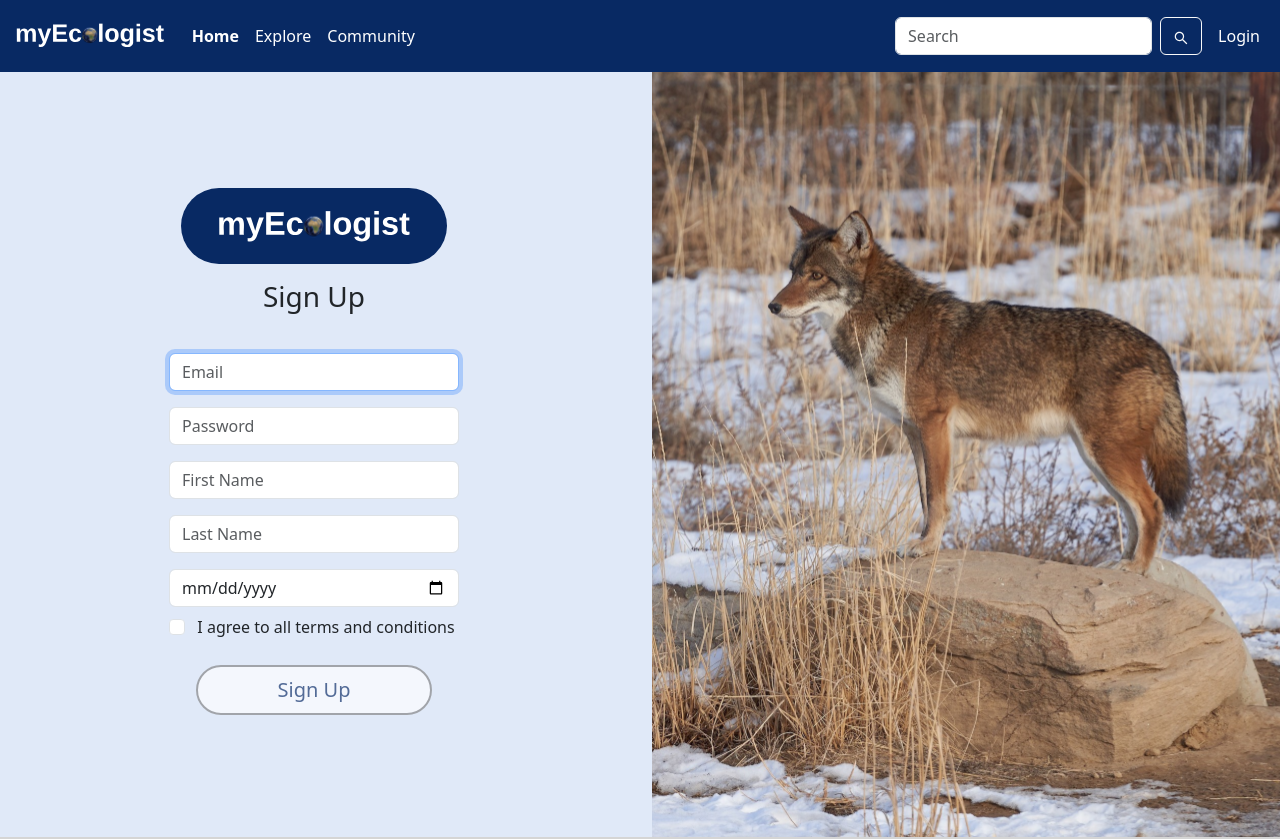
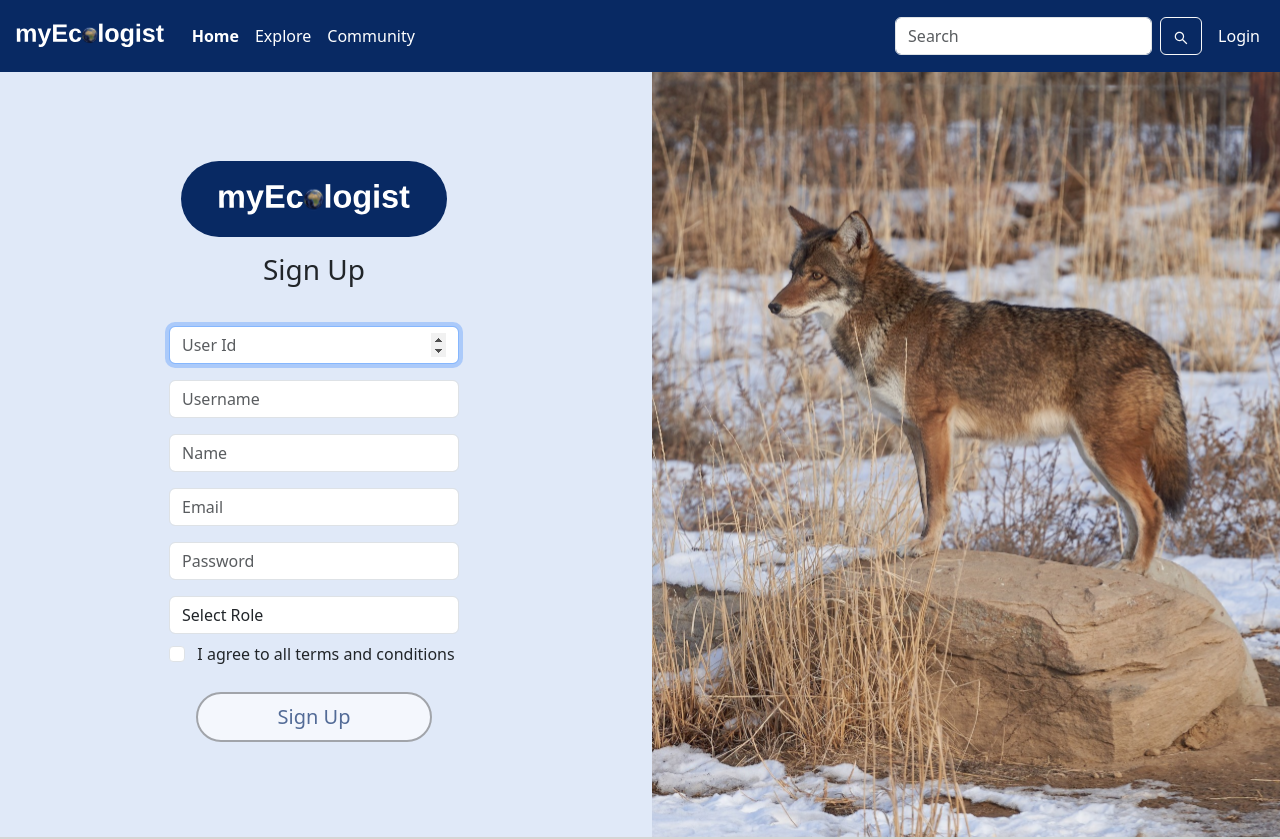
Before and after one commit to cyodaiken/flora-fauna-web-app, a React (Create React App) app: page /Signup in a window 1280 px wide. Shown: the top 839 px of the page. Built offline with nearby package versions, Linux system fonts and the light colour scheme; the HTML template or start-up script is replaced by a standard one.

Commit message:
apurva users changes

```diff
--- a/src/myEcologist/Community/profile/index.js
+++ b/src/myEcologist/Community/profile/index.js
@@ -25,8 +25,8 @@ function Profile() {
 
   const [currentUser, setCurrentUser] = useState(null);
   const fetchCurrentUser = async () => {
-    const serverCurrentUser = await client.account();
-    setCurrentUser(serverCurrentUser);
+    //const serverCurrentUser = await client.account();
+    //setCurrentUser(serverCurrentUser);
   };
 
   const fetchUser = async () => {
--- a/src/myEcologist/Login/Login.js
+++ b/src/myEcologist/Login/Login.js
@@ -2,18 +2,36 @@ import "./Login.css";
 import React, { useState } from "react";
 import Form from "react-bootstrap/Form";
 import Button from "react-bootstrap/Button";
-import { Link } from "react-router-dom";
+import { Link, useNavigate } from "react-router-dom";
+import * as client from "./client";
 
 const Login = () => {
-  const [email, setEmail] = useState("");
-  const [password, setPassword] = useState("");
+  const [credentials, setCredentials] = useState({
+    user_id: "",
+    password: "",
+  });
+  const navigate = useNavigate();
+  const signin = async (event) => {
+    event.preventDefault();
+
+    try {
+      const user = await client.signin(credentials);
+      if (!user) {
+        alert("Incorrect Username/Password");
+      } else {
+        console.log("Logged in successfully");
+        navigate("/Login/account"); // Navigate to the new page
+      }
+    } catch (err) {
+      console.error(err);
+      alert(
+        "Signin failed: " + (err.response?.data?.message || "Unknown error")
+      );
+    }
+  };
 
   function validateForm() {
-    return email.length > 0 && password.length > 0;
-  }
-
-  function handleSubmit(event) {
-    event.preventDefault();
+    return credentials.user_id > 0 && credentials.password.length > 0;
   }
 
   return (
@@ -31,35 +49,33 @@ const Login = () => {
         <div className="row mb-3">
           <h3>Login</h3>
         </div>
-        <Form
-          className="row w-50 custom-width login-form"
-          onSubmit={handleSubmit}
-        >
-          <Form.Group size="lg" controlId="email">
+        <Form className="row w-50 custom-width login-form" onSubmit={signin}>
+          <Form.Group size="lg" controlId="user_id">
             <Form.Control
               autoFocus
-              type="email"
-              value={email}
-              placeholder="Email"
-              onChange={(e) => setEmail(e.target.value)}
+              type="number"
+              value={credentials.user_id}
+              placeholder="User ID"
+              onChange={(e) =>
+                setCredentials({
+                  ...credentials,
+                  user_id: parseInt(e.target.value, 10) || "",
+                })
+              }
+              onWheel={(e) => e.target.blur()}
             />
           </Form.Group>
 
           <Form.Group className="mt-3" size="lg" controlId="password">
             <Form.Control
               type="password"
-              value={password}
+              value={credentials.password}
               placeholder="Password"
-              onChange={(e) => setPassword(e.target.value)}
+              onChange={(e) =>
+                setCredentials({ ...credentials, password: e.target.value })
+              }
             />
           </Form.Group>
-
-          {/* Forgot Password Link */}
-          <div className="mt-2">
-            <Link to="/forgot-password" className="forgot-password-link">
-              Forgot Password?
-            </Link>
-          </div>
 
           <Button
             className="form-submit-button mt-3"
--- a/src/myEcologist/Login/SignUp.js
+++ b/src/myEcologist/Login/SignUp.js
@@ -2,34 +2,51 @@ import "./Login.css";
 import React, { useState } from "react";
 import Form from "react-bootstrap/Form";
 import Button from "react-bootstrap/Button";
+import { Link, useNavigate } from "react-router-dom";
+import * as client from "./client";
 
 const SignUp = () => {
-  const [email, setEmail] = useState("");
-  const [password, setPassword] = useState("");
-  const [firstName, setFirstName] = useState("");
-  const [lastName, setLastName] = useState("");
-  const [dob, setDob] = useState("");
   const [agreeTerms, setAgreeTerms] = useState(false);
 
+  const [error, setError] = useState("");
+  const [credentials, setCredentials] = useState({
+    user_id: "",
+    user_login: "",
+    user_name: "",
+    email: "",
+    password: "",
+    user_role: "",
+  });
+  const navigate = useNavigate();
+
+  const signup = async (event) => {
+    event.preventDefault();
+    console.log("in signup");
+    try {
+      const user = await client.signup(credentials);
+      console.log("returned from server call", user);
+      if (user == 200) {
+        alert("User_ID already taken. Try again.");
+      } else {
+        alert("Signup successful! Log into your account.");
+        navigate("../Login");
+      }
+    } catch (err) {
+      console.error(err);
+      setError(err.response.data.message);
+      alert("Signup failed: " + err.response.data.message);
+    }
+  };
   function validateForm() {
     return (
-      email.length > 0 &&
-      password.length > 0 &&
-      firstName.length > 0 &&
-      lastName.length > 0 &&
-      dob.length > 0 &&
+      credentials.user_name.length > 0 &&
+      credentials.email.length > 0 &&
+      credentials.password.length > 0 &&
+      credentials.user_id > 0 &&
+      credentials.user_login.length > 0 &&
+      credentials.user_role.length > 0 &&
       agreeTerms
     );
-  }
-
-  function handleSubmit(event) {
-    event.preventDefault();
-    console.log(email);
-    console.log(password);
-    console.log(firstName);
-    console.log(lastName);
-    console.log(dob);
-    console.log(agreeTerms);
   }
 
   return (
@@ -47,54 +64,78 @@ const SignUp = () => {
         <div className="row mb-3">
           <h3>Sign Up</h3>
         </div>
-        <Form
-          className="row w-50 custom-width login-form"
-          onSubmit={handleSubmit}
-        >
+        <Form className="row w-50 custom-width login-form" onSubmit={signup}>
+          <Form.Group className="mt-3" size="lg" controlId="user_id">
+            <Form.Control
+              autoFocus
+              type="number"
+              value={credentials.user_id}
+              placeholder="User Id"
+              onChange={(e) =>
+                setCredentials({
+                  ...credentials,
+                  user_id: parseInt(e.target.value, 10) || "",
+                })
+              }
+              onWheel={(e) => e.target.blur()}
+            />
+          </Form.Group>
+          <Form.Group className="mt-3" size="lg" controlId="user_login">
+            <Form.Control
+              type="text"
+              value={credentials.user_login}
+              placeholder="Username"
+              onChange={(e) =>
+                setCredentials({ ...credentials, user_login: e.target.value })
+              }
+            />
+          </Form.Group>
+          <Form.Group className="mt-3" size="lg" controlId="username">
+            <Form.Control
+              type="text"
+              value={credentials.user_name}
+              placeholder="Name"
+              onChange={(e) =>
+                setCredentials({ ...credentials, user_name: e.target.value })
+              }
+            />
+          </Form.Group>
           <Form.Group className="mt-3" size="lg" controlId="email">
             <Form.Control
-              autoFocus
               type="email"
-              value={email}
+              value={credentials.email}
               placeholder="Email"
-              onChange={(e) => setEmail(e.target.value)}
+              onChange={(e) =>
+                setCredentials({ ...credentials, email: e.target.value })
+              }
             />
           </Form.Group>
 
           <Form.Group className="mt-3" size="lg" controlId="password">
             <Form.Control
               type="password"
-              value={password}
+              value={credentials.password}
               placeholder="Password"
-              onChange={(e) => setPassword(e.target.value)}
+              onChange={(e) =>
+                setCredentials({ ...credentials, password: e.target.value })
+              }
             />
           </Form.Group>
-
-          <Form.Group className="mt-3" size="lg" controlId="firstName">
+          <Form.Group className="mt-3" size="lg" controlId="user_role">
             <Form.Control
-              type="text"
-              value={firstName}
-              placeholder="First Name"
-              onChange={(e) => setFirstName(e.target.value)}
-            />
-          </Form.Group>
-
-          <Form.Group className="mt-3" size="lg" controlId="lastName">
-            <Form.Control
-              type="text"
-              value={lastName}
-              placeholder="Last Name"
-              onChange={(e) => setLastName(e.target.value)}
-            />
-          </Form.Group>
-
-          <Form.Group className="mt-3" size="lg" controlId="dob">
-            <Form.Control
-              type="date"
-              value={dob}
-              placeholder="Date of Birth"
-              onChange={(e) => setDob(e.target.value)}
-            />
+              as="select"
+              value={credentials.user_role}
+              onChange={(e) =>
+                setCredentials({ ...credentials, user_role: e.target.value })
+              }
+            >
+              <option value="" disabled>
+                Select Role
+              </option>
+              <option value="user">user</option>
+              <option value="admin">admin</option>
+              <option value="moderator">moderator</option>
+            </Form.Control>
           </Form.Group>
 
           <Form.Group controlId="agreeTerms" className="mb-2 mt-2">
--- /dev/null
+++ b/src/myEcologist/Login/account-display.js
@@ -0,0 +1,8 @@
+const AccountDisplay = () => {
+  return (
+    <div>
+      <h3>ACCOUNT PAGE - navigate to Profile page instead in community</h3>
+    </div>
+  );
+};
+export default AccountDisplay;
--- /dev/null
+++ b/src/myEcologist/Login/client.js
@@ -0,0 +1,84 @@
+import axios from "axios";
+
+export const BASE_API = "http://localhost:4000";
+export const USERS_API = `${BASE_API}/api/users`;
+
+const request = axios.create({
+  withCredentials: true,
+});
+
+export const account = async () => {
+  try {
+    const response = await request.post(`${USERS_API}/account`);
+    return response.data;
+  } catch (e) {
+    console.log(e);
+  }
+};
+
+export const signin = async (credentials) => {
+  try {
+    console.log("credentials : ", credentials);
+    const response = await request.post(`${USERS_API}/signin`, credentials);
+    console.log(response);
+    return response.data;
+  } catch (error) {
+    console.log(error);
+  }
+};
+
+export const updateUser = async (user) => {
+  try {
+    const response = await request.put(`${USERS_API}/${user._id}`, user);
+    return response.data;
+  } catch (error) {
+    console.log(error);
+  }
+};
+
+export const createUser = async (user) => {
+  try {
+    const response = await request.post(`${USERS_API}`, user);
+    return response.data;
+  } catch (error) {
+    console.log(error);
+  }
+};
+
+export const findUserById = async (id) => {
+  try {
+    const response = await request.get(`${USERS_API}/${id}`);
+    return response.data;
+  } catch (error) {
+    console.log(error);
+  }
+};
+
+export const deleteUser = async (user) => {
+  try {
+    const response = await request.delete(`${USERS_API}/${user._id}`);
+    return response.data;
+  } catch (error) {
+    console.log(error);
+  }
+};
+
+export const signup = async (credentials) => {
+  try {
+    console.log("inside signup_client");
+    const response = await request.post(`${USERS_API}/signup`, credentials);
+    console.log("returned to signup client");
+    return response.data;
+  } catch (error) {
+    console.log(error);
+  }
+};
+
+export const signout = async () => {
+  try {
+    const response = await request.post(`${USERS_API}/signout`);
+    return response.data;
+  } catch (error) {
+    console.log(error);
+  }
+};
--- a/src/myEcologist/index.js
+++ b/src/myEcologist/index.js
@@ -14,6 +14,7 @@ import Observers from "./Explore/Observers";
 import Community from "./Community";
 import Profile from "./Community/profile";
 import AddObservation from "./Explore/addObservation";
+import AccountDisplay from "./Login/account-display";
 
 function Ecologist() {
   return (
@@ -30,6 +31,7 @@ function Ecologist() {
         <Route path="/Explore/addObservation" element={<AddObservation />} />
         <Route path="/Community" element={<Community />} />
         <Route path="/Community/:userId" element={<Profile />} />
+        <Route path="/Login/account" element={<AccountDisplay />} />
       </Routes>
       <Footer />
     </BrowserRouter>
```
Also changed, not shown: src/myEcologist/Header/index.js (+52 -7 lines), 1 other file (tests, documents, lock files or other folders).
